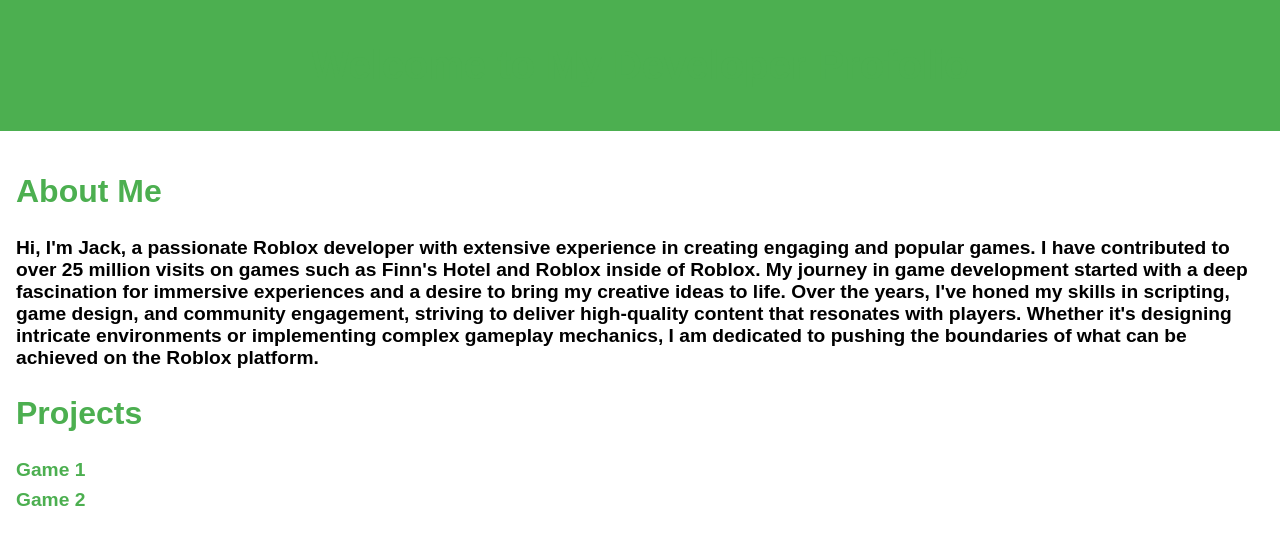
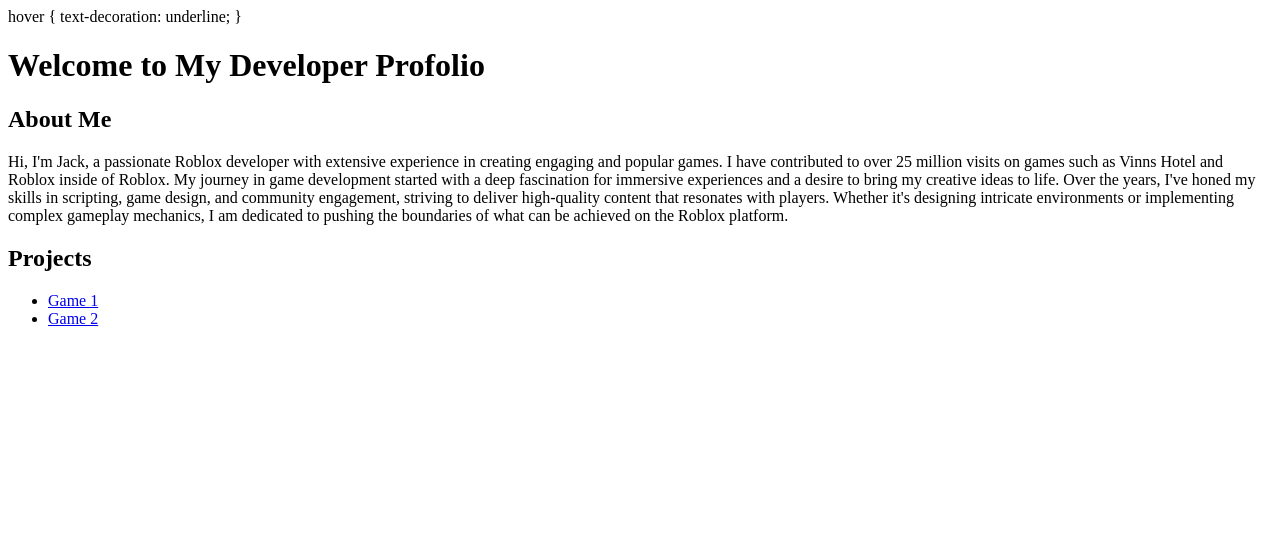
Before and after one commit to riodev0/riodev0.github.io, a plain HTML site: page index.html in a window 1280 px wide. Drawn offline with Linux system fonts and the light colour scheme.

Commit message:
Update index.html

```diff
--- a/index.html
+++ b/index.html
@@ -1,53 +1,4 @@
-<!DOCTYPE html>
-<html lang="en">
-<head>
-    <meta charset="UTF-8">
-    <meta name="viewport" content="width=device-width, initial-scale=1.0">
-    <title>Developer Profolio</title>
-    <link href="https://fonts.googleapis.com/css2?family=Open+Sans:wght@400;700&display=swap" rel="stylesheet">
-    <style>
-        body {
-            font-family: 'Open Sans', sans-serif;
-            margin: 0;
-            padding: 0;
-        }
-        header {
-            background-color: #4CAF50;
-            color: white;
-            padding: 1em;
-            text-align: center;
-        }
-        main {
-            padding: 1em;
-        }
-        h1, h2 {
-            color: #4CAF50;
-            font-weight: bold;
-        }
-        h1 {
-            font-size: 2.5em;
-        }
-        h2 {
-            font-size: 2em;
-        }
-        p {
-            font-size: 1.2em;
-            font-weight: bold;
-        }
-        ul {
-            list-style-type: none;
-            padding: 0;
-        }
-        li {
-            margin: 0.5em 0;
-        }
-        a {
-            text-decoration: none;
-            color: #4CAF50;
-            font-size: 1.2em;
-            font-weight: bold;
-        }
-        a:hover {
+hover {
             text-decoration: underline;
         }
     </style>
@@ -59,51 +10,10 @@
     <main>
         <section>
             <h2>About Me</h2>
-            <p>Hi, I'm Jack, a passionate Roblox developer with extensive experience in creating engaging and popular games. I have contributed to over 25 million visits on games such as Finn's Hotel and Roblox inside of Roblox. My journey in game development started with a deep fascination for immersive experiences and a desire to bring my creative ideas to life. Over the years, I've honed my skills in scripting, game design, and community engagement, striving to deliver high-quality content that resonates with players. Whether it's designing intricate environments or implementing complex gameplay mechanics, I am dedicated to pushing the boundaries of what can be achieved on the Roblox platform.</p>
+            <p>Hi, I'm Jack, a passionate Roblox developer with extensive experience in creating engaging and popular games. I have contributed to over 25 million visits on games such as Vinns Hotel and Roblox inside of Roblox. My journey in game development started with a deep fascination for immersive experiences and a desire to bring my creative ideas to life. Over the years, I've honed my skills in scripting, game design, and community engagement, striving to deliver high-quality content that resonates with players. Whether it's designing intricate environments or implementing complex gameplay mechanics, I am dedicated to pushing the boundaries of what can be achieved on the Roblox platform.</p>
         </section>
         <section>
             <h2>Projects</h2>
             <ul>
                 <li><a href="https://www.roblox.com/games/2593240085/Roblox-Inside-of-Roblox">Game 1</a></li>
-                <li><a href="https://www.roblox.com/games/4766198689/SALE-Hotel-RP-Vinns-Hotels-and-Resorts">Game 2</a></li>
-            </ul>
-        </section>
-    </main>
-</body>
-</html>
-<!DOCTYPE html>
-<html lang="en">
-<head>
-    <meta charset="UTF-8">
-    <meta name="viewport" content="width=device-width, initial-scale=1.0">
-    <title>Developer Profolio</title>
-    <style>
-        body {
-            font-family: Arial, sans-serif;
-            margin: 0;
-            padding: 0;
-        }
-        header {
-            background-color: #4CAF50;
-            color: white;
-            padding: 1em;
-            text-align: center;
-        }
-        main {
-            padding: 1em;
-        }
-        h2 {
-            color: #4CAF50;
-        }
-        ul {
-            list-style-type: none;
-            padding: 0;
-        }
-        li {
-            margin: 0.5em 0;
-        }
-        a {
-            text-decoration: none;
-            color: #4CAF50;
-        }
-        a:
+                <li><a href="https://www.roblox.com/games/4766198689/SALE-Hotel-RP-Vinns-Hotels-and-Resorts">Game 2</a>
```
